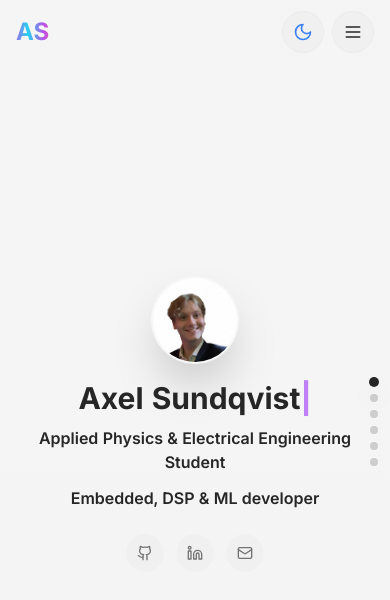
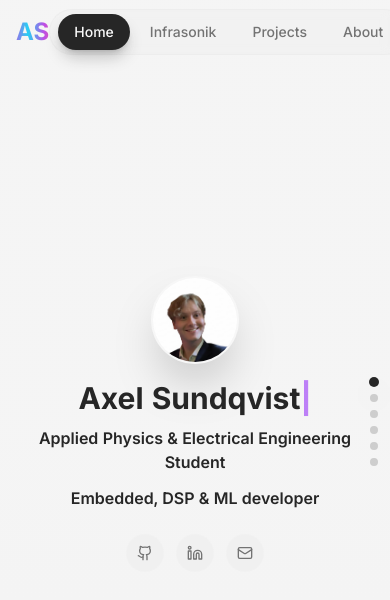
Before and after one commit to AxelSuu/AxelSundqvist, a React (Vite) app: page / in a window 390 px wide. Shown: the top 600 px of the page. Built offline with nearby package versions, Linux system fonts and the light colour scheme.

Commit message:
Fixed mobile support
- Forced desktop view on mobile
- Fixed a bug on navbar

```diff
--- a/src/components/portfolio/Infrasonik.tsx
+++ b/src/components/portfolio/Infrasonik.tsx
@@ -4,7 +4,7 @@ const Infrasonik = () => {
   return (
     <section id="infrasonik" className="h-[100dvh] md:h-screen w-full bg-background relative flex items-center overflow-hidden">
       <div className="container mx-auto px-6 md:px-12 max-w-6xl">
-        <div className="grid md:grid-cols-2 gap-8 md:gap-16 items-center">
+        <div className="grid grid-cols-2 gap-8 md:gap-16 items-center">
           {/* Left: Content */}
           <div>
             <div className="flex items-center gap-3 mb-3">
@@ -68,7 +68,7 @@ const Infrasonik = () => {
           </div>
 
           {/* Right: Visual */}
-          <div className="hidden md:block">
+          <div>
             <div className="relative max-w-sm mx-auto">
               <div className="absolute -inset-4 bg-gradient-to-br from-cyan-500/20 via-transparent to-blue-500/20 rounded-2xl" />
               <div className="relative rounded-xl overflow-hidden border border-cyan-500/20 shadow-2xl shadow-cyan-500/10">
--- a/src/components/portfolio/about.tsx
+++ b/src/components/portfolio/about.tsx
@@ -11,7 +11,7 @@ const About = () => {
   return (
     <section id="about" className="h-[100dvh] md:h-screen w-full bg-background relative flex items-center overflow-hidden">
       <div className="container mx-auto px-6 md:px-12 max-w-6xl">
-        <div className="grid md:grid-cols-2 gap-8 md:gap-16 items-center">
+        <div className="grid grid-cols-2 gap-8 md:gap-16 items-center">
           {/* Left: Profile + Skills */}
           <div>
             {/* Profile card */}
--- a/src/components/portfolio/navigation.tsx
+++ b/src/components/portfolio/navigation.tsx
@@ -43,13 +43,14 @@ const Navigation = () => {
   const navItems = [
     { name: 'Home', href: '#home', index: 0 },
     { name: 'Infrasonik', href: '#infrasonik', index: 1 },
+    { name: 'Projects', href: '#projects', index: 2 },
     { name: 'About', href: '#about', index: 5 },
   ]
 
   const isActiveSection = (href: string) => {
     const sectionId = href.slice(1)
     // For Projects, check if any project section is active
-    if (sectionId === 'project-esp32') {
+    if (sectionId === 'projects') {
       return activeSection === 'project-esp32' || activeSection === 'project-pytorch' || activeSection === 'project-platformer'
     }
     return activeSection === sectionId
@@ -91,7 +92,7 @@ const Navigation = () => {
           </div>
 
           {/* Desktop Navigation */}
-          <div className="hidden md:flex items-center space-x-1 bg-muted/30 rounded-full px-2 py-1 backdrop-blur-sm border border-border/30">
+          <div className="flex items-center space-x-1 bg-muted/30 rounded-full px-2 py-1 backdrop-blur-sm border border-border/30">
             {navItems.map((item) => (
               <button
                 key={item.name}
@@ -127,7 +128,7 @@ const Navigation = () => {
 
             <button
               onClick={() => setIsOpen(!isOpen)}
-              className="md:hidden p-2.5 rounded-full bg-muted/50 backdrop-blur-sm hover:bg-muted transition-all duration-300 border border-border/30"
+              className="hidden p-2.5 rounded-full bg-muted/50 backdrop-blur-sm hover:bg-muted transition-all duration-300 border border-border/30"
               aria-label="Toggle menu"
             >
               {isOpen ? <X className="h-5 w-5" /> : <Menu className="h-5 w-5" />}
@@ -136,7 +137,7 @@ const Navigation = () => {
         </div>
 
         {/* Mobile Navigation with slide animation */}
-        <div className={`md:hidden overflow-hidden transition-all duration-300 ease-out ${
+        <div className={`hidden overflow-hidden transition-all duration-300 ease-out ${
           isOpen ? 'max-h-64 opacity-100' : 'max-h-0 opacity-0'
         }`}>
           <div className="bg-background/95 backdrop-blur-xl border-t border-border/40 rounded-b-2xl shadow-xl">
--- a/src/components/portfolio/projects.tsx
+++ b/src/components/portfolio/projects.tsx
@@ -5,7 +5,7 @@ export const ProjectESP32 = () => {
   return (
     <section id="project-esp32" className="h-[100dvh] md:h-screen w-full bg-background relative flex items-center overflow-hidden">
       <div className="container mx-auto px-6 md:px-12 max-w-6xl">
-        <div className="grid md:grid-cols-2 gap-8 md:gap-16 items-center">
+        <div className="grid grid-cols-2 gap-8 md:gap-16 items-center">
           {/* Left: Content */}
           <div>
             <div className="flex items-center gap-3 mb-3">
@@ -71,7 +71,7 @@ export const ProjectESP32 = () => {
           </div>
 
           {/* Right: Visual */}
-          <div className="hidden md:block">
+          <div>
             <div className="relative max-w-sm mx-auto">
               <div className="absolute -inset-4 bg-gradient-to-br from-purple-500/20 via-transparent to-blue-500/20 rounded-2xl" />
               <div className="relative rounded-xl overflow-hidden border border-purple-500/20 shadow-2xl shadow-purple-500/10">
@@ -94,9 +94,9 @@ export const ProjectPyTorch = () => {
   return (
     <section id="project-pytorch" className="h-[100dvh] md:h-screen w-full bg-background relative flex items-center overflow-hidden">
       <div className="container mx-auto px-6 md:px-12 max-w-6xl">
-        <div className="grid md:grid-cols-2 gap-8 md:gap-16 items-center">
+        <div className="grid grid-cols-2 gap-8 md:gap-16 items-center">
           {/* Left: Visual */}
-          <div className="hidden md:block">
+          <div>
             <div className="relative max-w-sm mx-auto">
               <div className="absolute -inset-4 bg-gradient-to-br from-blue-500/20 via-transparent to-cyan-500/20 rounded-2xl" />
               <div className="relative rounded-xl overflow-hidden border border-blue-500/20 shadow-2xl shadow-blue-500/10">
@@ -183,7 +183,7 @@ export const ProjectPlatformer = () => {
   return (
     <section id="project-platformer" className="h-[100dvh] md:h-screen w-full bg-background relative flex items-center overflow-hidden">
       <div className="container mx-auto px-6 md:px-12 max-w-6xl">
-        <div className="grid md:grid-cols-2 gap-8 md:gap-16 items-center">
+        <div className="grid grid-cols-2 gap-8 md:gap-16 items-center">
           {/* Left: Content */}
           <div>
             <div className="flex items-center gap-3 mb-3">
@@ -260,7 +260,7 @@ export const ProjectPlatformer = () => {
           </div>
 
           {/* Right: Visual */}
-          <div className="hidden md:block">
+          <div>
             <div className="relative max-w-sm mx-auto">
               <div className="absolute -inset-4 bg-gradient-to-br from-green-500/20 via-transparent to-emerald-500/20 rounded-2xl" />
               <div className="relative rounded-xl overflow-hidden border border-green-500/20 shadow-2xl shadow-green-500/10">
```
